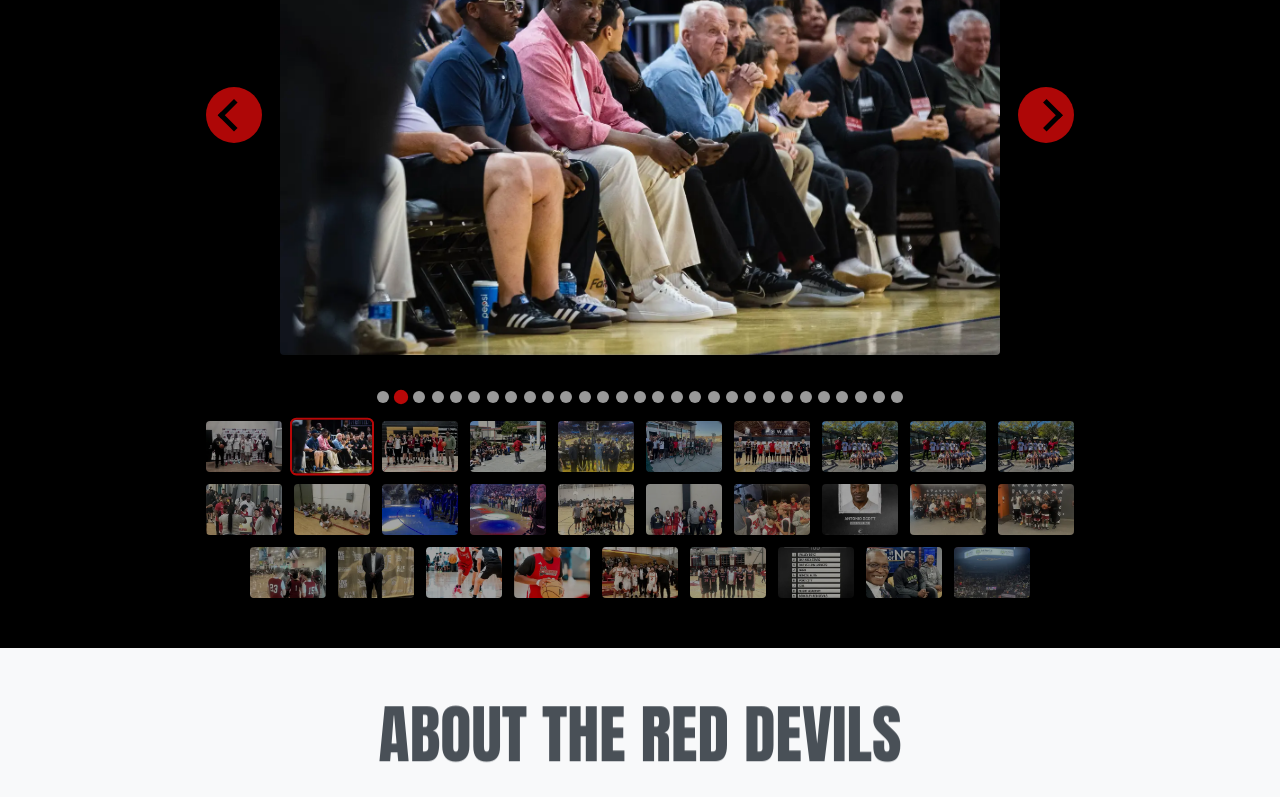
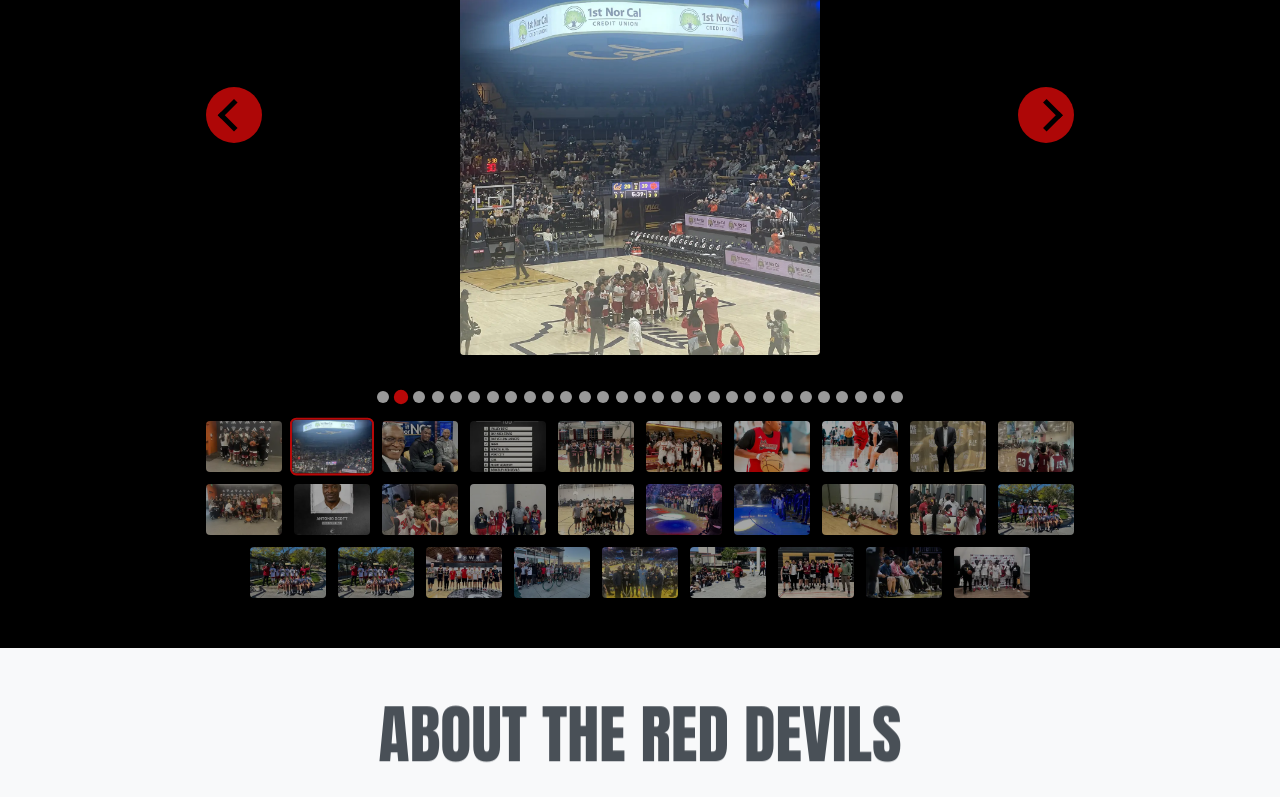
Before and after one commit to khosravi11/red-devils, a React (Create React App) app: page / in a window 1280 px wide. Shown: the part 832-1629 px from the top of the page. Built offline with nearby package versions, Linux system fonts and the light colour scheme.

Commit message:
Refine image carousel behavior and accessibility

```diff
--- a/src/components/ImageCarousel.js
+++ b/src/components/ImageCarousel.js
@@ -1,7 +1,12 @@
 import React, { useEffect, useRef, useState } from "react";
 
-const IMAGES = Array.from({ length: 29 }, (_, index) => {
-  const imageNumber = index + 1;
+const IMAGE_ORDER = [
+  20, 29, 28, 27, 26, 25, 24, 23, 22, 21,
+  19, 18, 17, 16, 15, 14, 13, 12, 11,
+  10, 9, 8, 7, 6, 5, 4, 3, 2, 1,
+];
+
+const IMAGES = IMAGE_ORDER.map((imageNumber) => {
   const baseName = `brdCarousel${imageNumber}.webp`;
 
   return {
```
